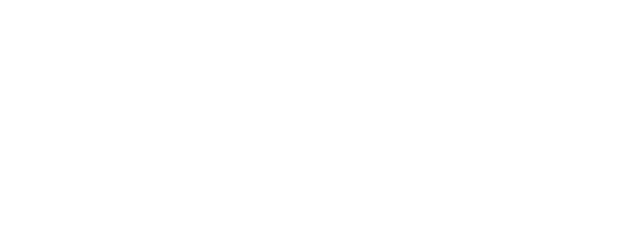
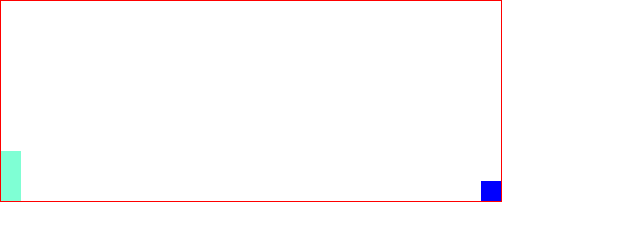
Before and after one commit to zevstar/Side-scroller, a plain HTML site: page index.html in a window 1280 px wide. Shown: the whole page, without its empty margins (0-640 px from the left). Drawn offline with Linux system fonts and the light colour scheme.

Commit message:
basic movements

```diff
--- a/css/styles.css
+++ b/css/styles.css
@@ -0,0 +1,45 @@
+*{
+    padding: 0;
+    margin: 0;
+}
+
+
+#game{
+    width: 500px;
+    height: 200px;
+    border: 1px solid red;
+}
+
+#character{
+    width: 20px;
+    height: 50px;
+    background-color: aquamarine;
+    position: relative;
+    top: 150px;
+    animation: jump 500ms infinite;
+}
+
+#block{
+    width: 20px;
+    height: 20px;
+    background-color: blue;
+    position: relative;
+    top: 130px;
+    left: 480px;
+    animation: block 1s linear infinite;
+}
+
+@keyframes block{
+    0%{left: 480px;}
+    100%{left: -40px;}
+}
+
+@keyframes jump{
+    0%{top: 150px;}
+    30%{top: 100px;}
+    70%{top: 100px;}
+    100%{top: 150px;}
+}
+.animate{
+    animation: jump 500ms;
+}
--- a/index.html
+++ b/index.html
@@ -1,13 +1,19 @@
 <!DOCTYPE html>
-<html lang="en">
+<html lang="en" onclick="jump()">
 <head>
     <meta charset="UTF-8">
-    <meta http-equiv="X-UA-Compatible" content="IE=edge">
+      <meta http-equiv="X-UA-Compatible" content="IE=edge">
     <meta name="viewport" content="width=device-width, initial-scale=1.0">
     <link rel="stylesheet" href="/css/styles.css">
     <title>Side Scrollers</title>
 </head>
 <body>
+    <div id="game">
+        <div id="character"></div>
+        <div id="block"></div>
+    </div>
+
+
+</body>
 <script type="/script/script.js" ></script>
-</body>
 </html>
```
Also changed, not shown: script/script.js (+21 -0 lines).
